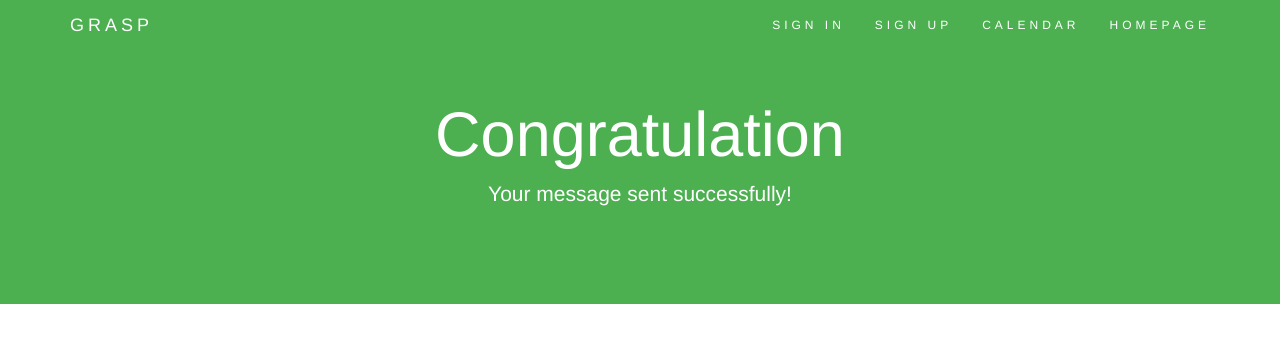
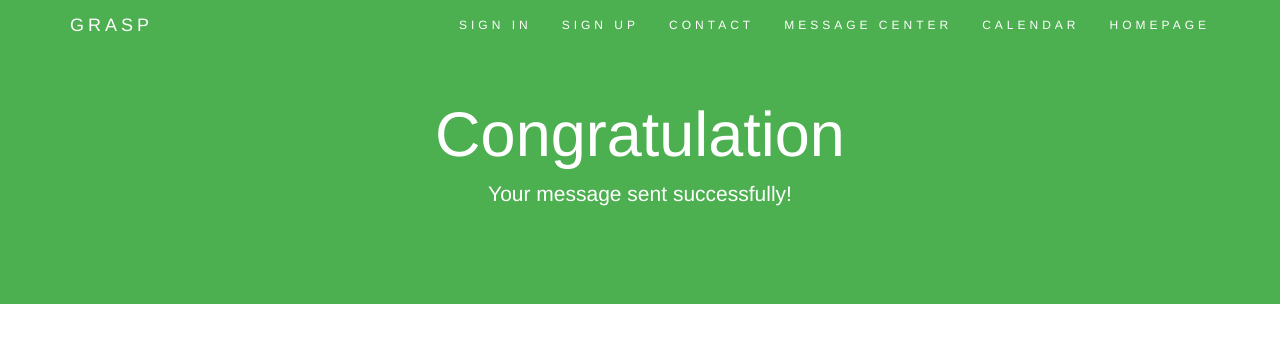
Before and after one commit to davio606/SkillMatching, a Django app: template match/templates/match/success.html in a window 1280 px wide. Shown: the top 343 px of the page. Run offline with Django 3.2, Linux system fonts and the light colour scheme; the template is opened without the code that fills it, so the values that code supplies are empty; parts of the project's set-up code (start-up, migrations or seed data) failed here and were passed over; some libraries are stand-ins or nearby versions.

Commit message:
update success page bar

```diff
--- a/match/templates/match/success.html
+++ b/match/templates/match/success.html
@@ -92,6 +92,8 @@
       <li><a href="{% url 'login' %}">SIGN IN</a></li>
       <li><a href="{% url 'register' %}">SIGN UP</a></li>
     {% endif %}
+    <li><a href="/contact/">CONTACT</a></li>
+      <li><a href="/message/">MESSAGE CENTER</a></li>
     <li><a href="/calendar/">CALENDAR</a></li>
     <li><a href="/$/">HOMEPAGE</a></li>
   </ul>
```
Also changed, not shown: db.sqlite3.
